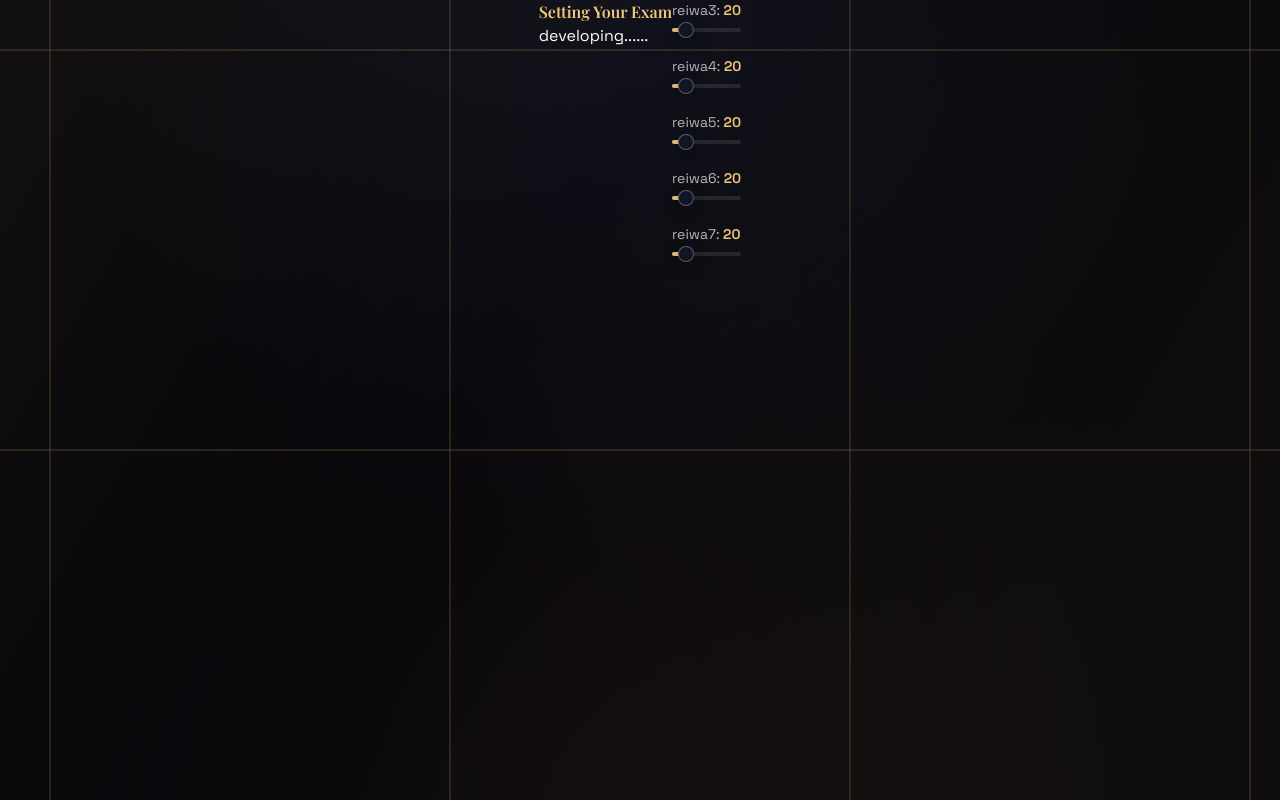
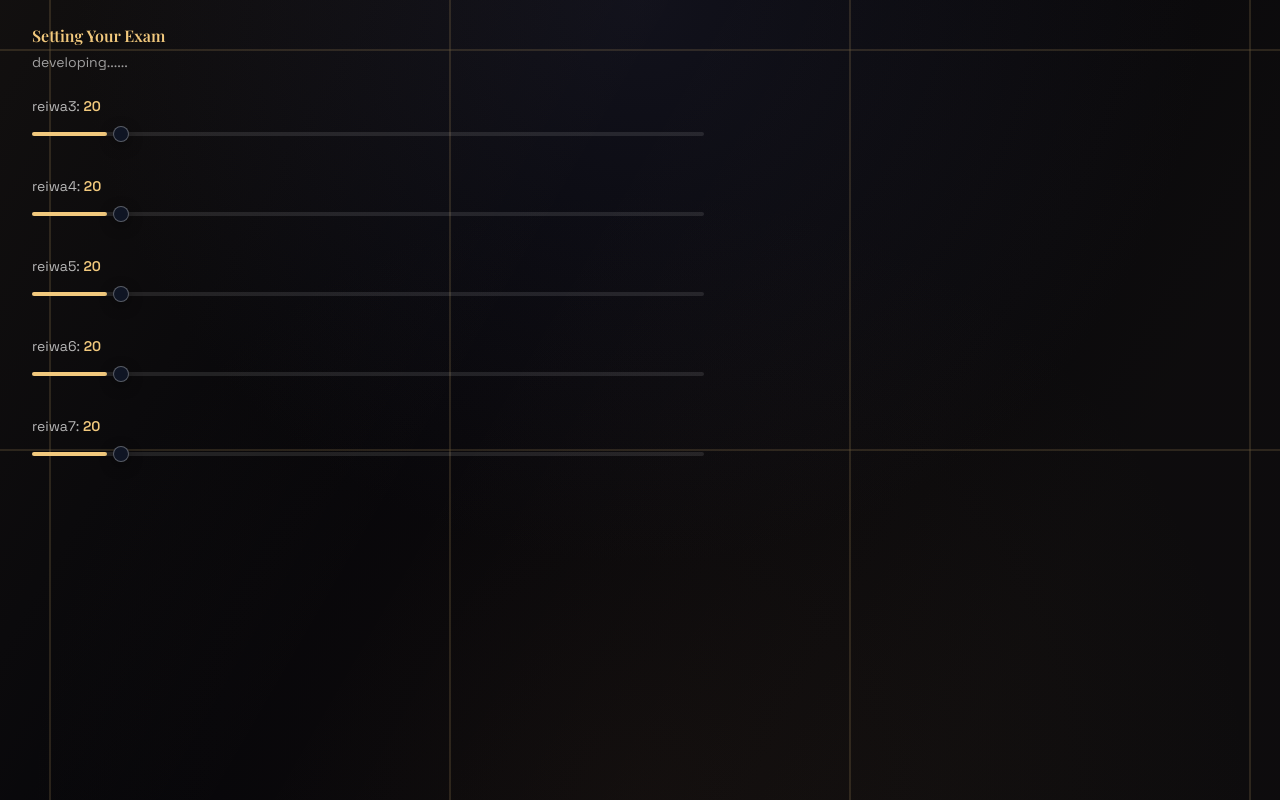
Before and after one commit to devryuya2007/kakotan-web, a React (Vite) app in the folder main/: page /pages/user-config in a window 1280 px wide. Built offline with nearby package versions, Linux system fonts and the light colour scheme.

Commit message:
userconfigのUI

```diff
--- a/main/src/pages/userConfig/userConfig.tsx
+++ b/main/src/pages/userConfig/userConfig.tsx
@@ -1,10 +1,10 @@
+import {useUserConfig} from '../tests/test_page/userConfigContext';
+
 import {useMemo} from 'react';
 
 import * as Slider from '@radix-ui/react-slider';
 
 import {AppLayout} from '@/components/layout/AppLayout';
-
-import {useUserConfig} from '../tests/test_page/userConfigContext';
 
 export default function UserConfig() {
   const {config, setMaxCount} = useUserConfig();
@@ -18,14 +18,14 @@ export default function UserConfig() {
 
   return (
     <AppLayout>
-      <div>
-        <h1 className='text-[#f2c97d]'>Setting Your Exam</h1>
-        <p>developing......</p>
-      </div>
-      <div className='space-y-4'>
-        <div className='space-y-6'>
+      <section className='flex h-full w-full flex-col gap-6 py-6'>
+        <header className='space-y-1'>
+          <h1 className='text-[#f2c97d]'>Setting Your Exam</h1>
+          <p className='text-sm text-white/60'>developing......</p>
+        </header>
+        <div className='space-y-10'>
           {configEntries.map(([yearKey, yearConfig]) => (
-            <div key={yearConfig.sectionId} className='space-y-2'>
+            <div key={yearConfig.sectionId} className='space-y-4'>
               <p className='text-sm text-white/70'>
                 {yearConfig.sectionId}:{' '}
                 <span className='font-semibold text-[#f2c97d]'>
@@ -38,18 +38,18 @@ export default function UserConfig() {
                 step={10}
                 value={[yearConfig.maxCount]}
                 onValueChange={([value]) => setMaxCount(yearKey, value)}
-                className='relative flex w-full max-w-sm touch-none select-none items-center'
+                className='relative flex w-full max-w-2xl touch-none select-none items-center'
                 aria-label={`Question count for ${yearConfig.sectionId}`}
               >
                 <Slider.Track className='relative h-1 flex-1 rounded-full bg-white/10'>
                   <Slider.Range className='absolute h-full rounded-full bg-[#f2c97d]' />
                 </Slider.Track>
-                <Slider.Thumb className='block h-4 w-4 rounded-full border border-white/30 bg-[#0f1524] shadow-[0_4px_14px_rgba(0,0,0,0.45)] focus-visible:outline-none focus-visible:ring-2 focus-visible:ring-[#f2c97d]' />
+                <Slider.Thumb className='ml-4 block h-4 w-4 rounded-full border border-white/30 bg-[#0f1524] shadow-[0_4px_14px_rgba(0,0,0,0.45)] focus-visible:outline-none focus-visible:ring-2 focus-visible:ring-[#f2c97d]' />
               </Slider.Root>
             </div>
           ))}
         </div>
-      </div>
+      </section>
     </AppLayout>
   );
 }
```
